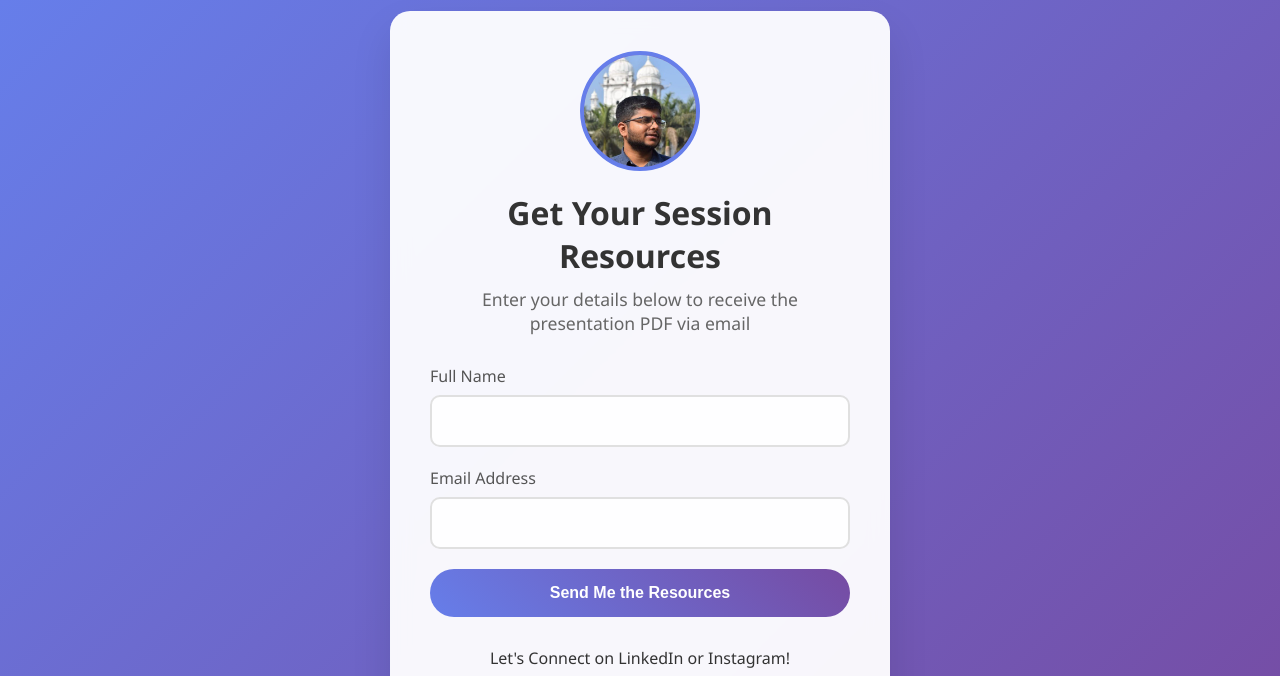
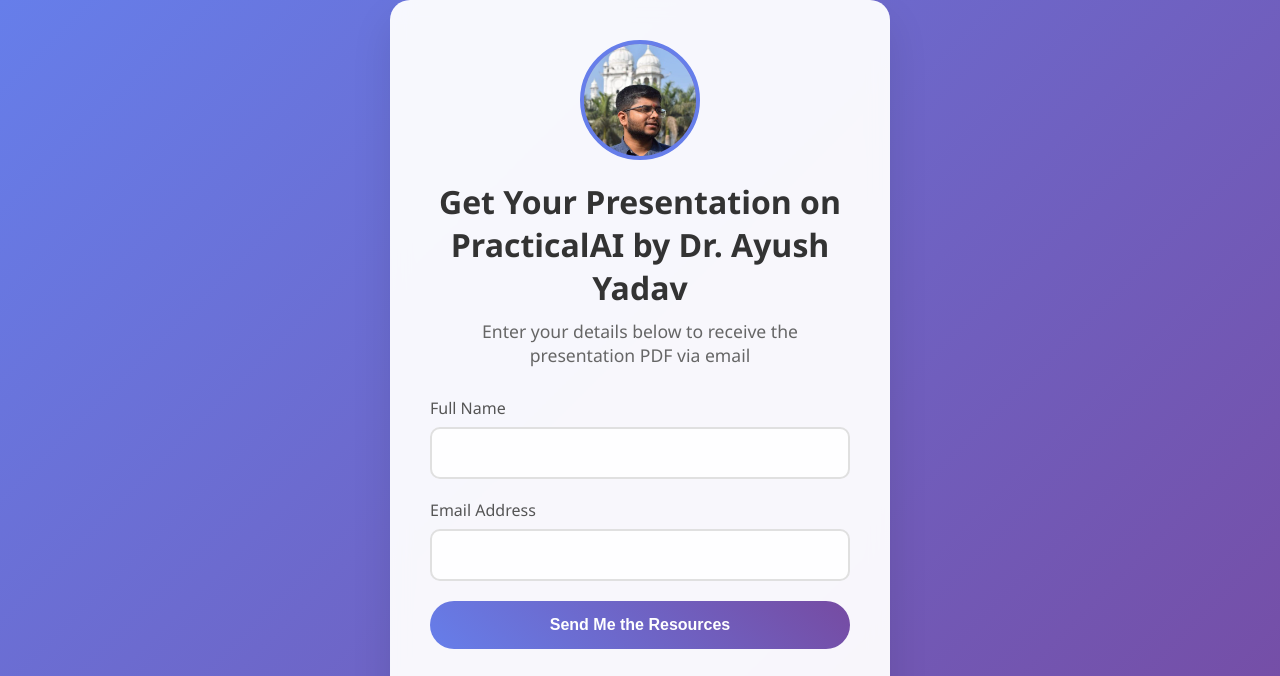
Before and after one commit to ProxyAyush/PracticalAI, a plain HTML site: page index.html in a window 1280 px wide. Shown: the top 676 px of the page. Drawn offline with nearby package versions, Linux system fonts and the light colour scheme.

Commit message:
Update index.html

```diff
--- a/index.html
+++ b/index.html
@@ -307,7 +307,7 @@
                 <img src="https://www.google.com/imgres?q=ayush%20yadav%20kgmu&imgurl=https%3A%2F%2Fpbs.twimg.com%2Fprofile_images%2F1906827936084418560%2FOSJxh6y7_400x400.jpg&imgrefurl=https%3A%2F%2Ftwitter.com%2Fyashcho39889276&docid=gMM9JSbtu7khsM&tbnid=MqGCK9pWWKkzdM&vet=12ahUKEwjRxpPvt_aNAxVrS2wGHQcUMs0QM3oECGkQAA..i&w=400&h=400&hcb=2&itg=1&ved=2ahUKEwjRxpPvt_aNAxVrS2wGHQcUMs0QM3oECGkQAA" alt="Your Profile" id="profileImg" style="display: none;">
                 <span id="profileInitial">YP</span>
             </div>
-            <h1>Get Your Session Resources</h1>
+            <h1>Get Your Presentation on PracticalAI by Dr. Ayush Yadav</h1>
             <p class="subtitle">Enter your details below to receive the presentation PDF via email</p>
         </div>
 
```
